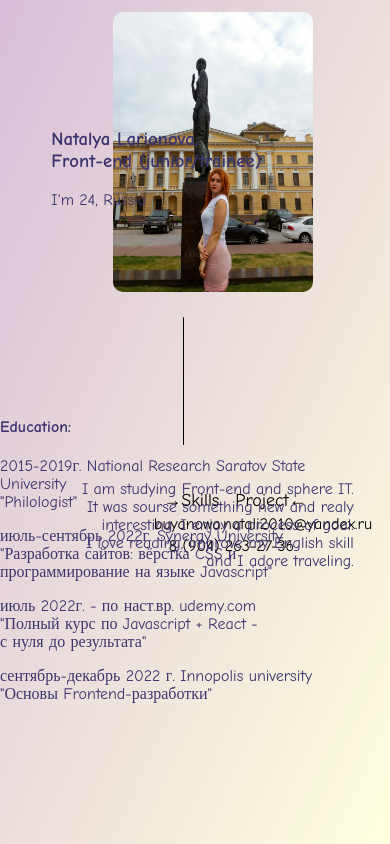
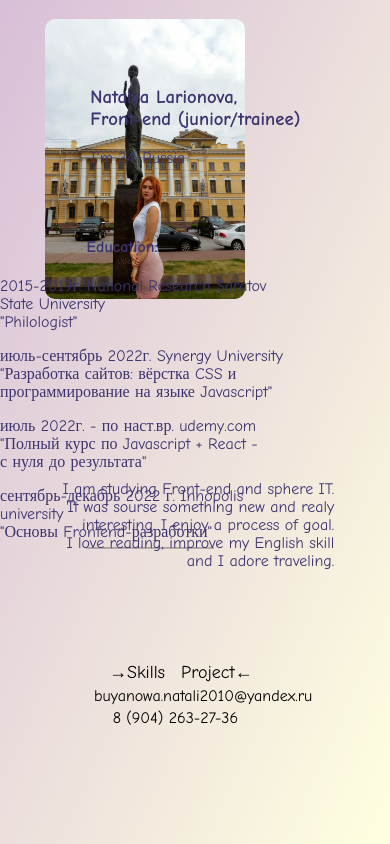
Before and after one commit to Natalya2206/Portfolio-english-, a plain HTML site: page index.html in a window 390 px wide. Drawn offline with Linux system fonts and the light colour scheme.

Commit message:
add adaptive for 720px

```diff
--- a/style.css
+++ b/style.css
@@ -118,3 +118,53 @@ a {
         margin-left: 47%;
     }
 }
+
+@media screen and (max-width: 720px) {
+    .main img {
+        margin-top: 3%;
+        margin-left: 10%;
+    }
+
+    .main_info {
+        top: 8%;
+        right: 23%;
+    }
+
+    .info h4 {
+        margin-top: -55%;
+        margin-left: 30%;
+    }
+
+    .info {
+        top: 47%;
+        right: 26%;
+    }
+
+    .separator {
+        transform: rotate(90deg);
+        margin-top: 57%;
+        margin-right: 50%;
+    }
+
+    .about_me {
+        top: 55%;
+        left: 16%;
+    }
+
+    .links {
+        margin-top: 3%;
+        margin-left: 27%;
+    }
+
+    .mail {
+        margin-top: 1%;
+        margin-left: 23%;
+    }
+
+    .phone {
+        margin-top: 1%;
+        margin-left: 28%;
+    }
+
+
+}
```
Also changed, not shown: index.html (+2 -2 lines).
